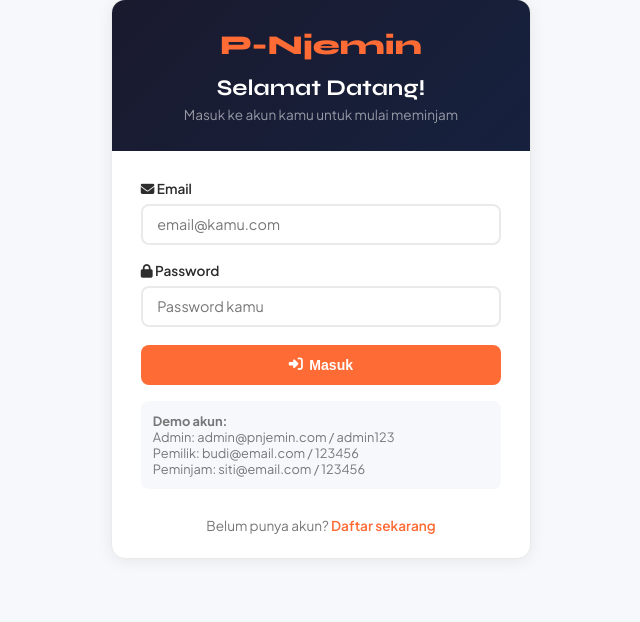
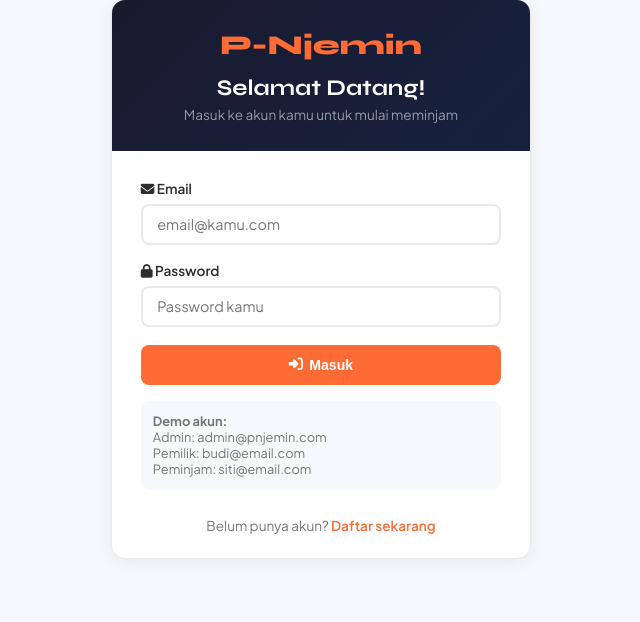
Before and after one commit to Faitz761/Web-P-Njemin, a Flask app: page /login in a window 1280 px wide. Shown: the part 114-736 px from the top of the page, without its empty margins (319-959 px from the left). Run offline with Flask 3, Linux system fonts and the light colour scheme.

Commit message:
Update tampilan

```diff
--- a/templates/admin/base.html
+++ b/templates/admin/base.html
@@ -79,7 +79,7 @@
 </head>
 <body>
 <aside class="sidebar">
-    <div class="sidebar-logo">P-<span>Njemin</span><br><small style="font-size:0.65rem;color:rgba(255,255,255,0.35);font-family:'Plus Jakarta Sans',sans-serif;font-weight:600">ADMIN PANEL</small></div>
+    <div class="sidebar-logo">P🤝<span>Njemin</span><br><small style="font-size:0.65rem;color:rgba(255,255,255,0.35);font-family:'Plus Jakarta Sans',sans-serif;font-weight:600">ADMIN PANEL</small></div>
     <div class="sidebar-label">Menu</div>
     <nav class="sidebar-nav">
         <a href="{{ url_for('admin_dashboard') }}" {% if request.endpoint=='admin_dashboard' %}class="active"{% endif %}><i class="fas fa-chart-pie"></i> Dashboard</a>
--- a/templates/admin/login.html
+++ b/templates/admin/login.html
@@ -2,7 +2,7 @@
 <html lang="id">
 <head>
     <meta charset="UTF-8">
-    <title>Admin Login - P-Njemin</title>
+    <title>Admin Login - P🤝Njemin</title>
     <link href="https://fonts.googleapis.com/css2?family=Plus+Jakarta+Sans:wght@400;600;700;800&family=Syne:wght@800&display=swap" rel="stylesheet">
     <link rel="stylesheet" href="https://cdnjs.cloudflare.com/ajax/libs/font-awesome/6.5.0/css/all.min.css">
     <style>
@@ -28,7 +28,7 @@
 <body>
 <div class="login-card">
     <div class="login-header">
-        <h1>P-Njemin Admin</h1>
+        <h1>P🤝Njemin Admin</h1>
         <p>Masuk ke panel administrasi</p>
     </div>
     <div class="login-body">
--- a/templates/login.html
+++ b/templates/login.html
@@ -37,9 +37,9 @@
             </form>
             <div style="margin-top:1rem;padding:0.75rem;background:var(--bg);border-radius:var(--radius-sm);font-size:0.8rem;color:var(--text-muted)">
                 <strong>Demo akun:</strong><br>
-                Admin: admin@pnjemin.com / admin123<br>
-                Pemilik: budi@email.com / 123456<br>
-                Peminjam: siti@email.com / 123456
+                Admin: admin@pnjemin.com<br>
+                Pemilik: budi@email.com<br>
+                Peminjam: siti@email.com
             </div>
         </div>
         <div class="auth-footer">
```
